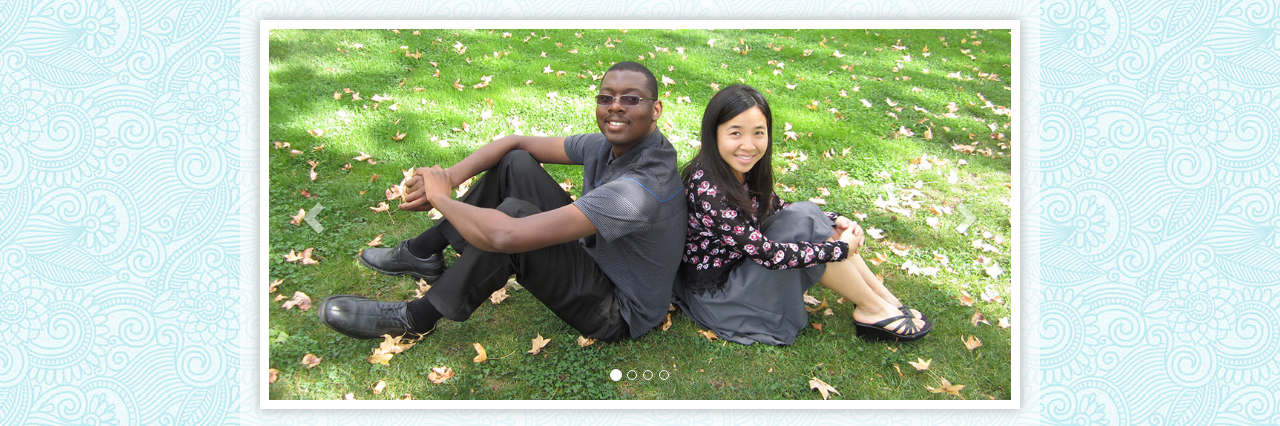
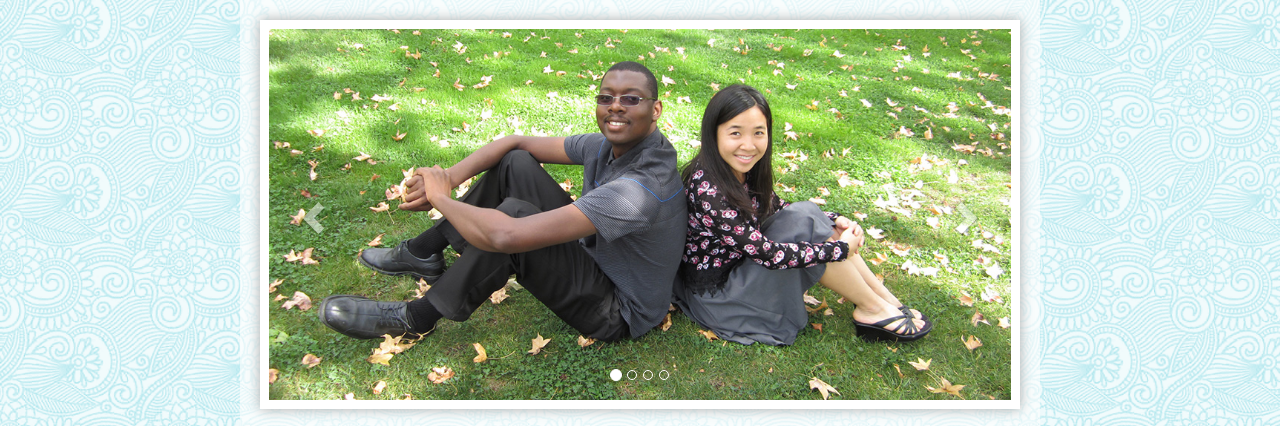
Before and after one commit to desandju/desandju.github.io, a plain HTML site: page index.html in a window 1280 px wide. Shown: the top 426 px of the page. Drawn offline with Linux system fonts and the light colour scheme.

Commit message:
update bg image

```diff
--- a/main.css
+++ b/main.css
@@ -1,5 +1,6 @@
 body {
-	background: url("images/symphony-ltblue.png");
+	background: url("images/symphony-ltblueE.png");
+	background-size: 170px;
 	/*background: url("images/flowers.jpg");*/
 }
 
```
Also changed, not shown: images/symphony-ltblueE.png (added).
